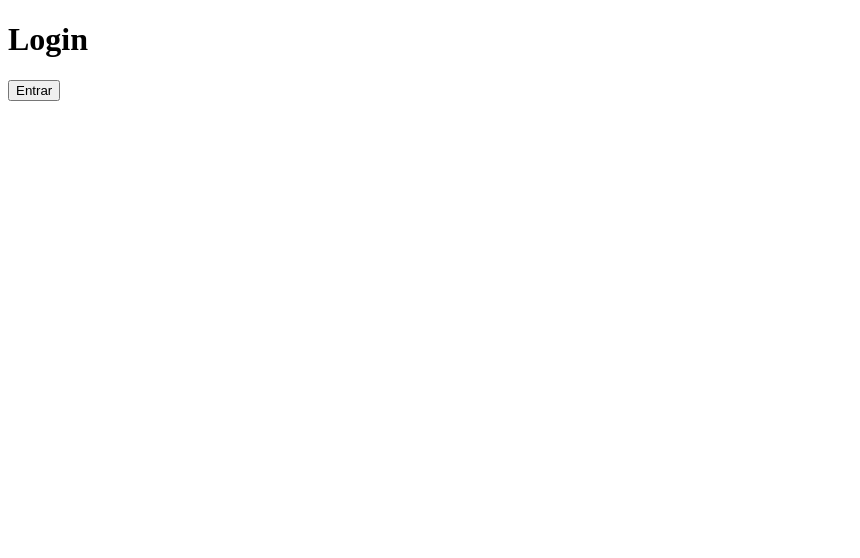
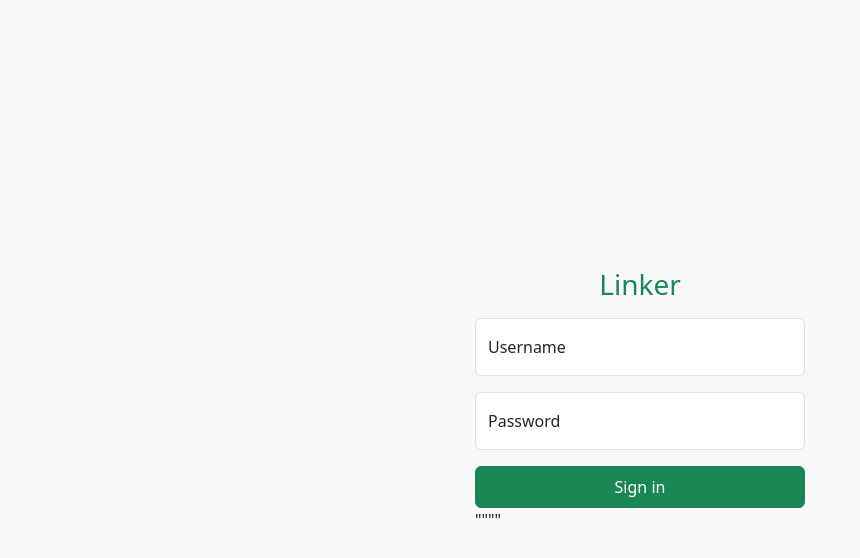
Before and after one commit to ressenzo/linker, a React app in the folder frontend/: page /login in a window 1280 px wide. Shown: the top 558 px of the page, without its empty margins (0-860 px from the left). Built offline with nearby package versions, Linux system fonts and the light colour scheme; the HTML template or start-up script is replaced by a standard one.

Commit message:
Add bootsrtap, create input and button components and login page

```diff
--- a/frontend/package.json
+++ b/frontend/package.json
@@ -10,6 +10,7 @@
     "preview": "vite preview"
   },
   "dependencies": {
+    "bootstrap": "^5.3.8",
     "react": "^19.2.0",
     "react-dom": "^19.2.0",
     "react-router-dom": "^7.10.1"
--- a/frontend/src/app/router.tsx
+++ b/frontend/src/app/router.tsx
@@ -2,7 +2,7 @@ import {
     createBrowserRouter
 } from "react-router-dom"
 
-import { Login } from "../pages/Login"
+import { Login } from "../pages/Login/Login"
 import { Dashboard } from "../pages/Dashboard"
 import { ProtectedRoute } from "./ProtectedRoute"
 import { PublicOnlyRoute } from "./PublicOnlyRoute";
--- /dev/null
+++ b/frontend/src/components/Button/Button.tsx
@@ -0,0 +1,23 @@
+type Type = "button" | "submit";
+
+type ButtonType = {
+    type: Type;
+    id: string;
+    text: string;
+    onClick: () => void;
+    isFull: boolean;
+}
+
+export function Button({ type, id, text, onClick, isFull = false }: ButtonType) {
+    const baseClass = "btn btn-success py-2";
+
+    return (
+        <button
+            id={id}
+            className={!isFull ? baseClass : baseClass + " w-100"}
+            type={type}
+            onClick={onClick}>
+                {text}
+        </button>
+    )
+}
--- /dev/null
+++ b/frontend/src/components/Input/Input.css
@@ -0,0 +1,4 @@
+.linker_input:focus {
+    box-shadow: none;
+    border: 1.5px solid rgb(25, 135, 84);
+}
--- /dev/null
+++ b/frontend/src/components/Input/Input.tsx
@@ -0,0 +1,32 @@
+import type { ChangeEvent } from "react";
+import "./Input.css";
+
+type Type = "email" | "text" | "password";
+
+type InputType = {
+    type: Type;
+    id: string;
+    placeholder: string;
+    label: string;
+    setChange: React.Dispatch<React.SetStateAction<string>>;
+}
+
+export function Input({ type, id, placeholder, label, setChange }: InputType) {
+
+    const handleChange = (e: ChangeEvent<HTMLInputElement>) => {
+        setChange(e.target.value);
+    }
+
+    return (
+        <div className="mb-3 form-floating">
+            <input
+                type={type}
+                className="form-control linker_input"
+                id={id}
+                placeholder={placeholder}
+                onChange={handleChange}
+            />
+            <label htmlFor={id}>{label}</label>
+        </div>
+    )
+}
--- a/frontend/src/main.tsx
+++ b/frontend/src/main.tsx
@@ -1,5 +1,6 @@
 import React from "react";
 import ReactDOM from "react-dom/client";
+import 'bootstrap/dist/css/bootstrap.min.css';
 import App from "./App";
 import { AuthProvider } from "./app/AuthContext";
 
--- a/frontend/src/pages/Login.tsx
+++ /dev/null
@@ -1,24 +0,0 @@
-import {
-    useAuth
-} from "../app/AuthContext"
-
-import {
-    useNavigate
-} from "react-router-dom"
-
-export function Login() {
-    const { login } = useAuth();
-    const navigate = useNavigate();
-
-    const handleLogin = () => {
-        login("fake-jwt-token");
-        navigate("/dashboard");
-    }
-
-    return (
-        <div>
-            <h1>Login</h1>
-            <button onClick={handleLogin}>Entrar</button>
-        </div>
-    )
-}
--- /dev/null
+++ b/frontend/src/pages/Login/Login.css
@@ -0,0 +1,3 @@
+.linker_login-title {
+    color: rgb(25, 135, 84);
+}
--- /dev/null
+++ b/frontend/src/pages/Login/Login.tsx
@@ -0,0 +1,63 @@
+import "./Login.css";
+
+import {
+    useAuth
+} from "../../app/AuthContext"
+
+import {
+    useNavigate
+} from "react-router-dom"
+
+import { Input } from "../../components/Input/Input";
+import { useState } from "react";
+import { Button } from "../../components/Button/Button";
+
+export function Login() {
+    const { login } = useAuth();
+    const navigate = useNavigate();
+
+    const handleLogin = () => {
+        login("fake-jwt-token");
+        navigate("/dashboard");
+    }
+
+    const [userName, setUserName] = useState<string>("");
+    const [password, setPassword] = useState<string>("");
+
+    return (
+        <div className="d-flex align-items-center justify-content-center min-vh-100 bg-body-tertiary">
+            <main className="form-signin w-100" style={{ maxWidth: '330px' }}>
+                <form>
+                    <h1 className="text-center h3 mb-3 fw-normal linker_login-title">Linker</h1>
+                    <Input
+                        id="login-username"
+                        label="Username"
+                        placeholder="Username"
+                        type="text"
+                        setChange={setUserName}
+                    />
+                    <Input
+                        id="login-password"
+                        label="Password"
+                        placeholder="Password"
+                        type="password"
+                        setChange={setPassword}
+                    />
+                    <Button
+                        id="login-sign-in"
+                        onClick={handleLogin}
+                        text="Sign in"
+                        type="submit"
+                        isFull={true}
+                    />
+                    {
+                        JSON.stringify(userName)
+                    }
+                    {
+                        JSON.stringify(password)
+                    }
+                </form>
+            </main>
+        </div>
+    )
+}
```
Also changed, not shown: 1 other file (tests, documents, lock files or other folders).
